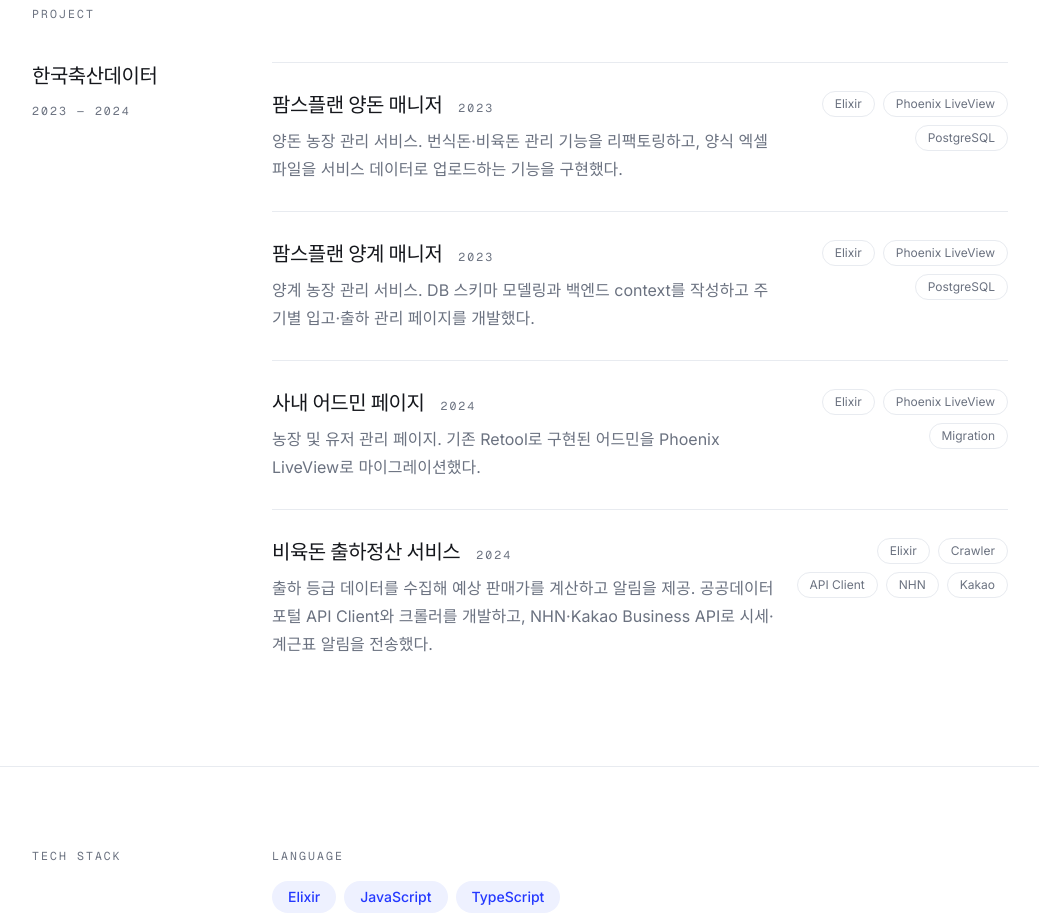
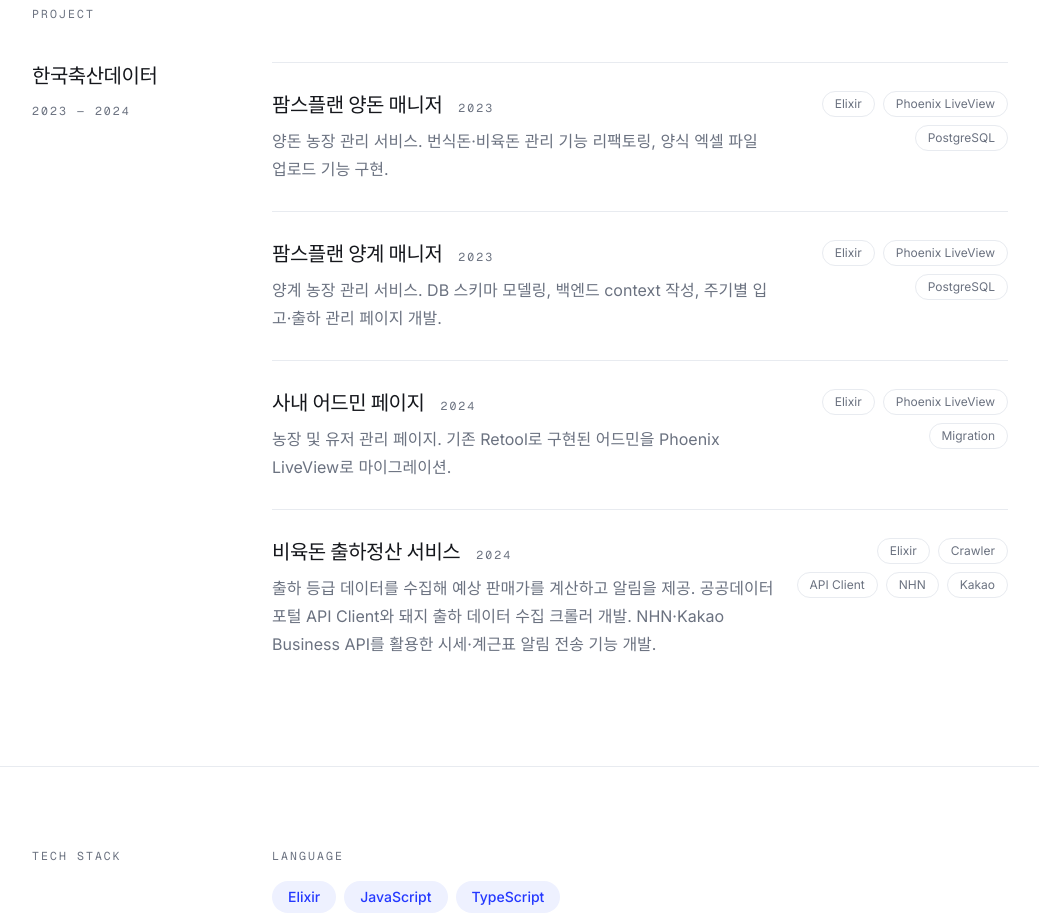
Before and after one commit to justine-yun/yun_portfolio, a Next.js app: page / in a window 1280 px wide. Shown: the part 1080-2004 px from the top of the page, without its empty margins (120-1159 px from the left). Built offline with nearby package versions, Linux system fonts and the light colour scheme.

Commit message:
project 텍스트 수정

```diff
--- a/app/dictionaries.ts
+++ b/app/dictionaries.ts
@@ -73,28 +73,26 @@ export const dictionaries: Record<Locale, Dictionary> = {
     projects: [
       {
         title: "팜스플랜 양돈 매니저",
-        blurb:
-          "양돈 농장 관리 서비스. 번식돈·비육돈 관리 기능을 리팩토링하고, 양식 엑셀 파일을 서비스 데이터로 업로드하는 기능을 구현했다.",
+        blurb: "양돈 농장 관리 서비스. 번식돈·비육돈 관리 기능 리팩토링, 양식 엑셀 파일 업로드 기능 구현.",
         year: "2023",
         tags: ["Elixir", "Phoenix LiveView", "PostgreSQL"],
       },
       {
         title: "팜스플랜 양계 매니저",
-        blurb:
-          "양계 농장 관리 서비스. DB 스키마 모델링과 백엔드 context를 작성하고 주기별 입고·출하 관리 페이지를 개발했다.",
+        blurb: "양계 농장 관리 서비스. DB 스키마 모델링, 백엔드 context 작성, 주기별 입고·출하 관리 페이지 개발.",
         year: "2023",
         tags: ["Elixir", "Phoenix LiveView", "PostgreSQL"],
       },
       {
         title: "사내 어드민 페이지",
-        blurb: "농장 및 유저 관리 페이지. 기존 Retool로 구현된 어드민을 Phoenix LiveView로 마이그레이션했다.",
+        blurb: "농장 및 유저 관리 페이지. 기존 Retool로 구현된 어드민을 Phoenix LiveView로 마이그레이션.",
         year: "2024",
         tags: ["Elixir", "Phoenix LiveView", "Migration"],
       },
       {
         title: "비육돈 출하정산 서비스",
         blurb:
-          "출하 등급 데이터를 수집해 예상 판매가를 계산하고 알림을 제공. 공공데이터포털 API Client와 크롤러를 개발하고, NHN·Kakao Business API로 시세·계근표 알림을 전송했다.",
+          "출하 등급 데이터를 수집해 예상 판매가를 계산하고 알림을 제공. 공공데이터포털 API Client와 돼지 출하 데이터 수집 크롤러 개발. NHN·Kakao Business API를 활용한 시세·계근표 알림 전송 기능 개발.",
         year: "2024",
         tags: ["Elixir", "Crawler", "API Client", "NHN", "Kakao"],
       },
@@ -144,27 +142,27 @@ export const dictionaries: Record<Locale, Dictionary> = {
       {
         title: "Farmsplan Pig Manager",
         blurb:
-          "A pig farm management service. Refactored the breeding/feeder pig features and built Excel-template upload into service data.",
+          "A pig farm management service. Breeding/feeder pig feature refactoring, Excel-template data upload.",
         year: "2023",
         tags: ["Elixir", "Phoenix LiveView", "PostgreSQL"],
       },
       {
         title: "Farmsplan Poultry Manager",
         blurb:
-          "A poultry farm management service. Modeled the DB schema, wrote backend contexts, and built the inbound/shipping management pages.",
+          "A poultry farm management service. DB schema modeling, backend context authoring, inbound/shipping management pages.",
         year: "2023",
         tags: ["Elixir", "Phoenix LiveView", "PostgreSQL"],
       },
       {
         title: "Internal Admin Page",
-        blurb: "Farm and user management page. Migrated the existing Retool admin to Phoenix LiveView.",
+        blurb: "Farm and user management page. Retool admin migration to Phoenix LiveView.",
         year: "2024",
         tags: ["Elixir", "Phoenix LiveView", "Migration"],
       },
       {
         title: "Feeder-Pig Shipping Settlement",
         blurb:
-          "Collects shipping-grade data to estimate sale prices and send alerts. Built a public-data API client and crawler, and delivered price and scale-ticket alerts via NHN and Kakao Business APIs.",
+          "Shipping-grade data collection, sale-price estimation, and alerts. Public-data API client & crawler development, price/scale-ticket alerts via NHN and Kakao Business APIs.",
         year: "2024",
         tags: ["Elixir", "Crawler", "API Client", "NHN", "Kakao"],
       },
```
